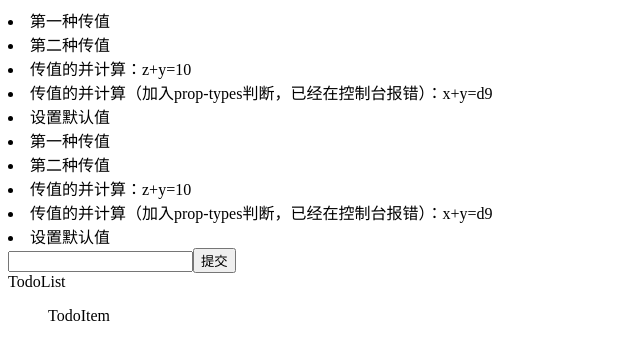
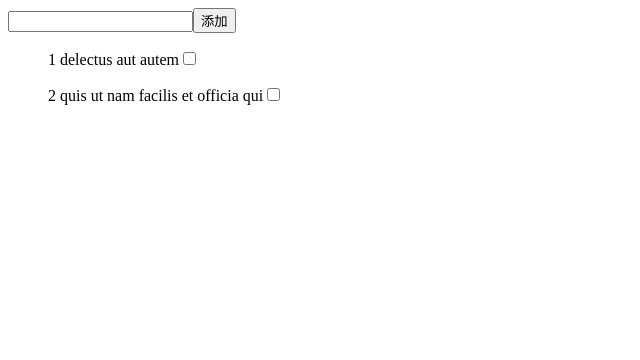
Before and after one commit to wuqion/react_demo, a React (Create React App) app: page / in a window 1280 px wide. Shown: the top 360 px of the page, without its empty margins (0-640 px from the left). Built offline with nearby package versions, Linux system fonts and the light colour scheme.

Commit message:
多层传值

```diff
--- a/src/App.js
+++ b/src/App.js
@@ -5,14 +5,24 @@ import {
   TodoList
 } from './compoments'
 
+const data = [{
+  "userId": 1,
+  "id": 1,
+  "title": "delectus aut autem",
+  "completed": false
+},
+{
+  "userId": 1,
+  "id": 2,
+  "title": "quis ut nam facilis et officia qui",
+  "completed": false
+}]
+
 function App() {
   return (
     <div >
-      <TodoHeader title="第一种传值" x='d' z={1} y={9}>
-      第二种传值
-      </TodoHeader>
-      <TodoInput  title="第一种传值" x='d' z={1} y={9}>第二种传值</TodoInput>
-      <TodoList />
+      <TodoInput ></TodoInput>
+       <TodoList data={data}/>
     </div>
   );
 }
--- a/src/compoments/TodoHeader/index.js
+++ b/src/compoments/TodoHeader/index.js
@@ -1,23 +1,10 @@
 import React from 'react'
-import PropTypes from 'prop-types';
 
 export default function TodoHeader(props) {
     console.log(props);
     return (
 
         <div>
-            <li>{props.title}</li>
-            <li>{props.children}</li>
-            <li>传值的并计算：z+y={props.z+props.y}</li>
-            <li>传值的并计算（加入prop-types判断，已经在控制台报错）：x+y={props.x+props.y}</li>
-    <li>{props.des}</li>
         </div>
     )
 }
-TodoHeader.propTypes = {
-    x:PropTypes.number,
-    y:PropTypes.number.isRequired
-}
-TodoHeader.defaultProps ={
-    des:"设置默认值"
-}
--- a/src/compoments/TodoInput/index.js
+++ b/src/compoments/TodoInput/index.js
@@ -1,24 +1,13 @@
 import React, { Component } from 'react'
-import PropTypes from 'prop-types';
 
 
 export default class TodoInput extends Component {
-    static propTypes ={
-        x:PropTypes.number.isRequired
-    }
-    static defaultProps = {
-        des:"设置默认值"
-    }
+
     render() {
         return (
             <div>
-                <li>{this.props.title}</li>
-                <li>{this.props.children}</li>
-                <li>传值的并计算：z+y={this.props.z+this.props.y}</li>
-                <li>传值的并计算（加入prop-types判断，已经在控制台报错）：x+y={this.props.x+this.props.y}</li>
-                <li>{this.props.des}</li>
                 <input type="text" />
-                <button>提交</button>
+                <button>添加</button>
             </div>
         )
     }
--- a/src/compoments/TodoList/TodoItem.js
+++ b/src/compoments/TodoList/TodoItem.js
@@ -4,7 +4,8 @@ export default class TodoItem extends Component {
     render() {
         return (
             <ul>
-                TodoItem
+                {this.props.id} {this.props.title}
+                <input type='checkbox' checked={this.props.completed} />
             </ul>
         )
     }
--- a/src/compoments/TodoList/index.js
+++ b/src/compoments/TodoList/index.js
@@ -2,10 +2,13 @@ import React, { Component } from 'react'
 import TodoItem from './TodoItem'
 export default class TodoList extends Component {
     render() {
+        console.log(this.props.data);
         return (
             <div>
-                TodoList
-                <TodoItem />
+                {this.props.data.map((item)=>{
+                    return <TodoItem key={item.id} {...item}/>
+                })}
+
             </div>
         )
     }
```
